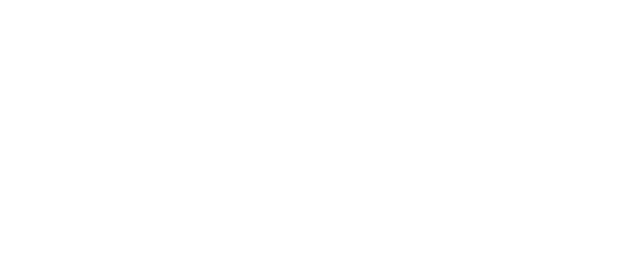
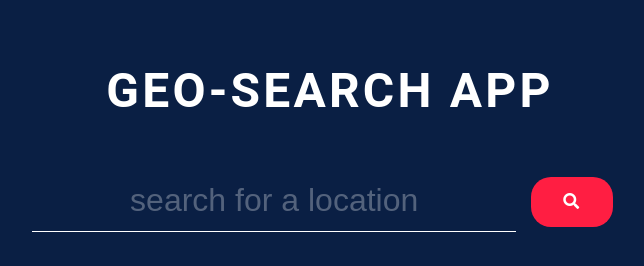
Before and after one commit to Moosaa95/geoo-search, a plain HTML site: page index.html in a window 1280 px wide. Shown: the whole page, without its empty margins (310-954 px from the left). Drawn offline with Linux system fonts and the light colour scheme.

Commit message:
create a searchbox where User can search for a place.

```diff
--- a/index.html
+++ b/index.html
@@ -6,12 +6,30 @@
     <meta name="viewport" content="width=device-width, initial-scale=1.0">
     <link rel="stylesheet" href="style.css">
     <link rel="stylesheet" href="main.css">
+    <link rel="stylesheet" href="https://cdnjs.cloudflare.com/ajax/libs/font-awesome/5.14.0/css/all.min.css">
     <title>Geo-search</title>
 </head>
 
 <body>
 
+    <header class="main-header">
+        <h1 class="heading">Geo-Search App</h1>
 
+        <!-- <nav>
+            <ul>
+                <li class="list-item"><a href="#">Maps</a></li>
+
+            </ul>
+
+        </nav> -->
+        <form>
+            <input type="text" placeholder="search for a location" class="input">
+            <button type="submit" class="btn"><i class="fas fa-search"></i></button>
+
+            <span class="msg"></span>
+        </form>
+
+    </header>
     <script src="app.js"></script>
 </body>
 
--- a/main.css
+++ b/main.css
@@ -0,0 +1,22 @@
+@media screen and (min-width:500px) {
+    .heading {
+        font-size: 3rem;
+    }
+    form {
+        flex-direction: row;
+        align-items: center;
+        text-align: center;
+        justify-content: center;
+        position: relative;
+    }
+    .input {
+        font-size: 2.3rem;
+        height: 60px;
+        padding: 5px 5px 10px;
+    }
+    form input::placeholder {
+        color: var(--text__med);
+        text-align: center;
+        font-size: 2rem;
+    }
+}
--- a/style.css
+++ b/style.css
@@ -0,0 +1,93 @@
+:root {
+    --bg__main: #0a1f44;
+    --text__light: #fff;
+    --text__med: #53627c;
+    --text__dark: #1e2432;
+    --red: #ff1e42;
+    --darkred: #c3112d;
+    --orange: #ff8c00;
+}
+
+* {
+    margin: 0;
+    padding: 0;
+    box-sizing: border-box;
+    font-weight: normal;
+}
+
+body {
+    font: 1rem/1.3 "Roboto", sans-serif;
+    background: var(--bg__main);
+    color: var(--text__dark);
+    padding: 50px;
+}
+
+.heading {
+    font-weight: bold;
+    font-size: 2rem;
+    text-align: center;
+    letter-spacing: 0.2rem;
+    text-transform: uppercase;
+    padding: 0px 0px 30px 0px;
+    margin: 10px;
+    color: var(--text__light);
+}
+
+.input {
+    -webkit-appearance: none;
+    appearance: none;
+    font-size: 1.3rem;
+    height: 40px;
+    padding: 5px 5px 10px;
+    color: var(--text__light);
+    border-bottom: 1px solid var(--text__light);
+}
+
+.input:focus {
+    border-bottom-width: 4px;
+}
+
+.input:focus::placeholder {
+    opacity: 0.2;
+}
+
+form {
+    display: flex;
+    flex-direction: column;
+    align-items: center;
+    position: relative;
+}
+
+.btn,
+input {
+    border: none;
+    background: none;
+    outline: none;
+    color: inherit;
+}
+
+form input::placeholder {
+    color: var(--text__med);
+    text-align: center;
+}
+
+.btn {
+    cursor: pointer;
+    border: none;
+    padding: 1rem 2rem;
+    text-transform: uppercase;
+    letter-spacing: 0.1em;
+    font-weight: bold;
+    font-size: 1rem;
+    border-radius: 20px;
+    margin: 15px;
+    outline: none;
+    background: var(--red);
+    color: var(--text__light);
+    transition: background 0.3s ease-in-out
+}
+
+form .btn:hover {
+    background: var(--darkred);
+    transform: scale(1.1);
+}
```
